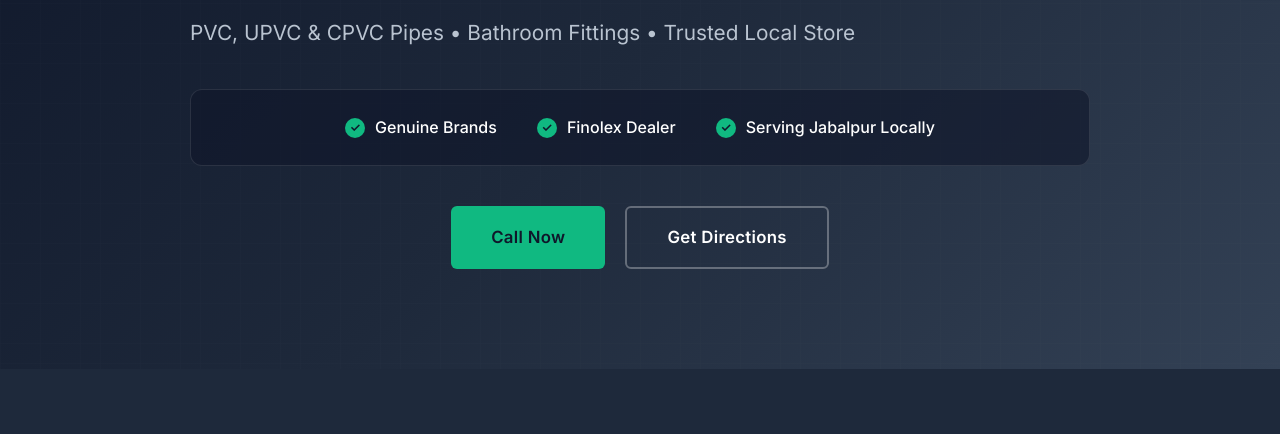
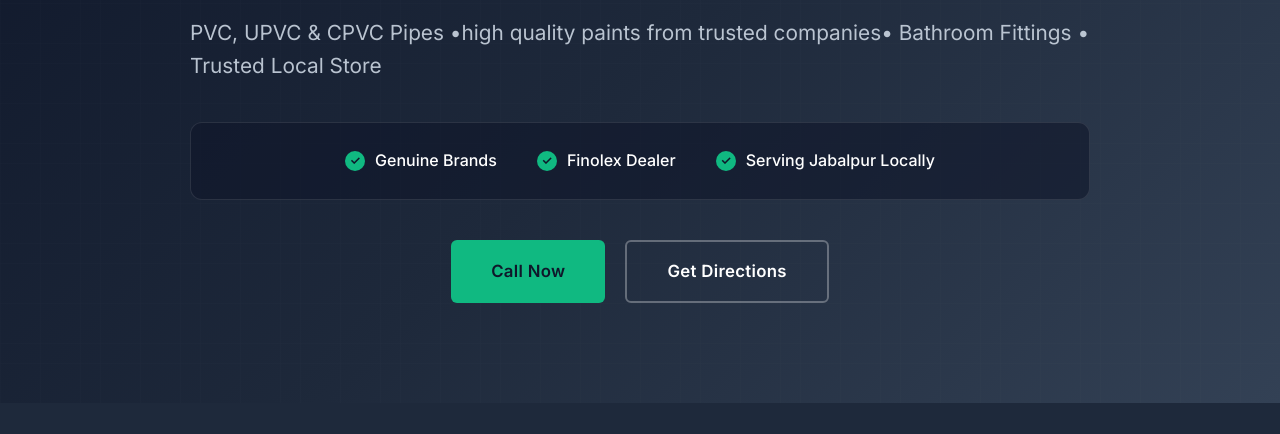
Before and after one commit to alakmar344/muneem8, a plain HTML site: page index.html in a window 1280 px wide. Shown: the part 237-671 px from the top of the page. Drawn offline with Linux system fonts and the light colour scheme.

Commit message:
Update index.html

```diff
--- a/index.html
+++ b/index.html
@@ -591,7 +591,7 @@
         <div class="container">
             <div class="hero-content">
                 <h1>Complete Sanitaryware & Pipe Solutions in Jabalpur</h1>
-                <p class="subtext">PVC, UPVC & CPVC Pipes • Bathroom Fittings • Trusted Local Store</p>
+                <p class="subtext">PVC, UPVC & CPVC Pipes •high quality paints from trusted companies• Bathroom Fittings • Trusted Local Store</p>
 
                 <div class="trust-strip">
                     <div class="trust-item">Genuine Brands</div>
```
